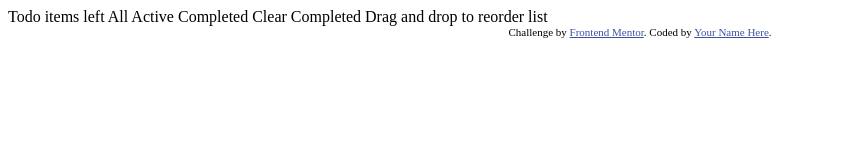
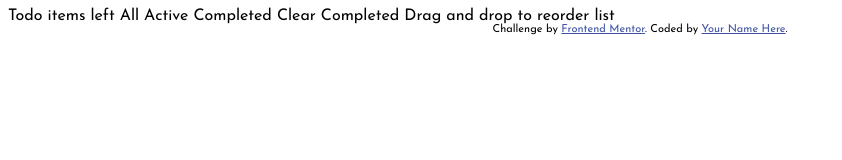
Before and after one commit to abe-m1/todo-app-vanilla-js, a website: page index.html in a window 1280 px wide. Shown: the whole page, without its empty margins (0-842 px from the left). Drawn offline with Linux system fonts and the light colour scheme.

Commit message:
import font

```diff
--- a/scss/main.scss
+++ b/scss/main.scss
@@ -1,3 +1,8 @@
+@import url('https://fonts.googleapis.com/css2?family=Josefin+Sans:wght@400;700&display=swap');
+
+body {
+  font-family: 'Josefin Sans', Helvetica, sans-serif;
+}
 .attribution {
   font-size: 11px;
   text-align: center;
```
Also changed, not shown: css/style.css.
